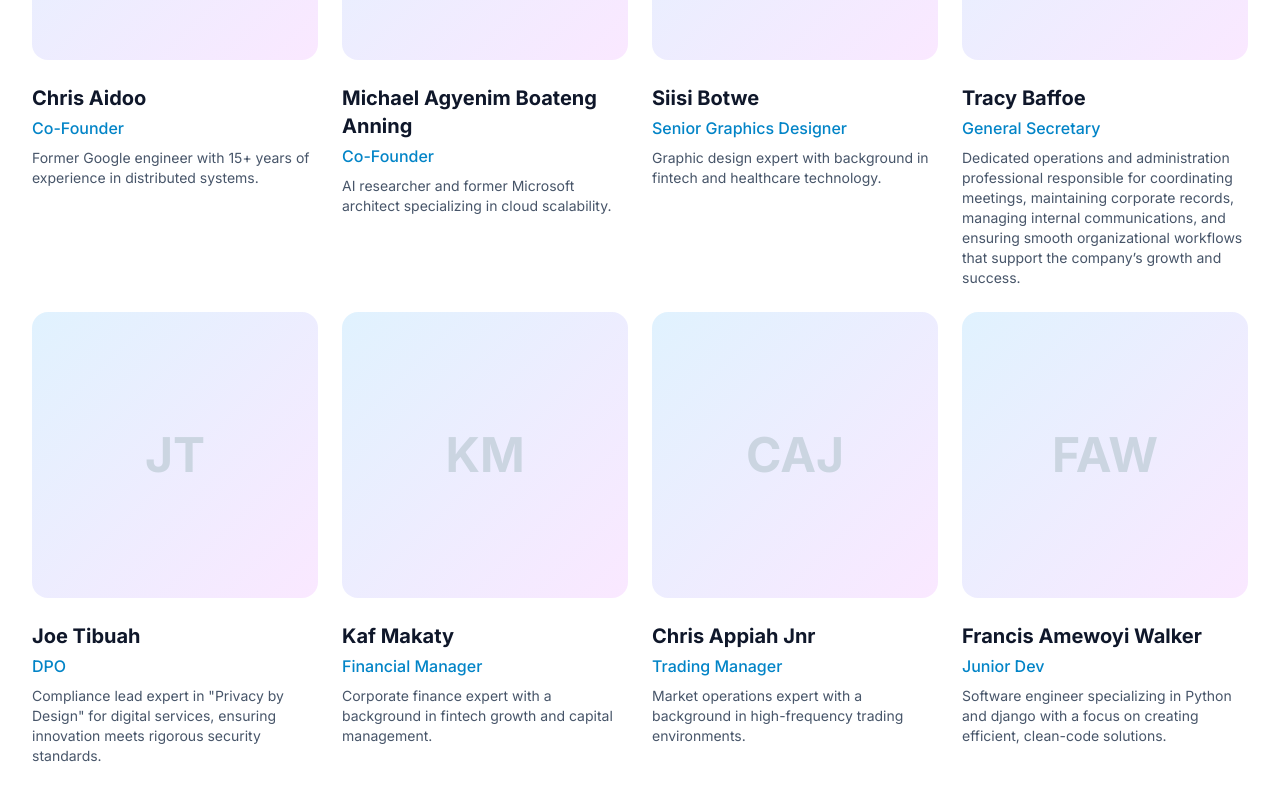
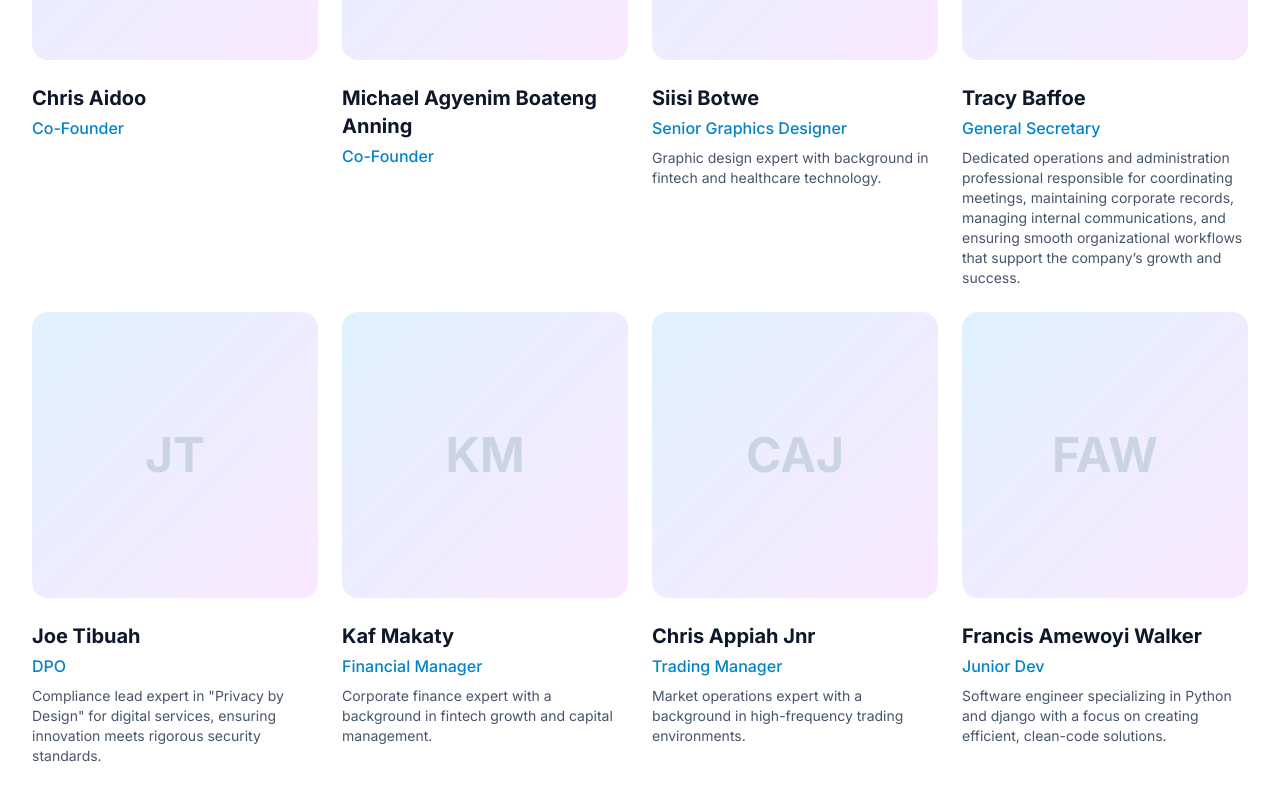
Before and after one commit to chris008123/SL, a React (Vite) app: page /about in a window 1280 px wide. Shown: the part 4030-4830 px from the top of the page. Built offline with nearby package versions, Linux system fonts and the light colour scheme; no server answers; the HTML template or start-up script is replaced by a standard one.

Commit message:
Refactored About.jsx(founders log)

```diff
--- a/src/pages/About.jsx
+++ b/src/pages/About.jsx
@@ -42,13 +42,13 @@ const team = [
   {
     name: 'Chris Aidoo',
     role: 'Co-Founder',
-    bio: 'Former Google engineer with 15+ years of experience in distributed systems.',
+    bio: '',
     avatar: 'CA',
   },
   {
     name: 'Michael Agyenim Boateng Anning',
     role: 'Co-Founder',
-    bio: 'AI researcher and former Microsoft architect specializing in cloud scalability.',
+    bio: '',
     avatar: 'MABA',
   },
   {
```
